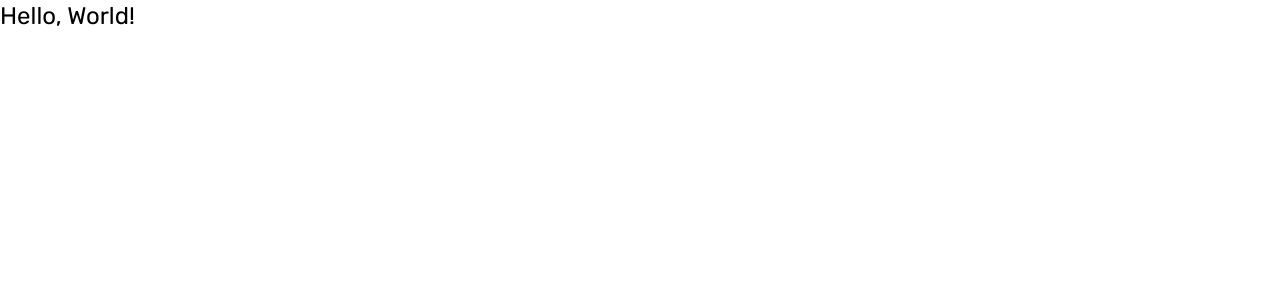
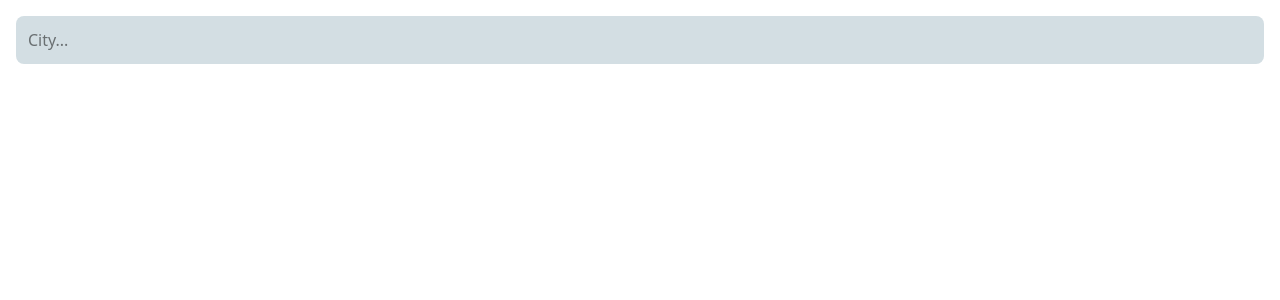
Before and after one commit to SerhiiRomaniukWD/weather-app, a React (Vite) app: page / in a window 1280 px wide. Shown: the top 300 px of the page. Built offline with nearby package versions, Linux system fonts and the light colour scheme.

Commit message:
added base layouts (Main, Item)

```diff
--- a/src/App.tsx
+++ b/src/App.tsx
@@ -1,5 +1,12 @@
+import { MainLayout } from "./components/MainLayout";
+import { SearchBar } from "./components/SearchBar";
+
 function App() {
-	return <h1 className="text-2xl font-rubik">Hello, World!</h1>;
+	return (
+		<MainLayout>
+			<SearchBar />
+		</MainLayout>
+	);
 }
 
 export default App;
--- /dev/null
+++ b/src/components/ItemLayout.tsx
@@ -0,0 +1,9 @@
+import { FC, ReactNode } from "react";
+
+type Props = {
+	children: ReactNode;
+};
+
+export const ItemLayout: FC<Props> = ({ children }) => {
+	return <div className="bg-item-light p-3 rounded-lg">{children}</div>;
+};
--- /dev/null
+++ b/src/components/MainLayout.tsx
@@ -0,0 +1,9 @@
+import { FC, ReactNode } from "react";
+
+type Props = {
+	children: ReactNode;
+};
+
+export const MainLayout: FC<Props> = ({ children }) => {
+	return <main className="p-4 h-screen bg-bg">{children}</main>;
+};
--- /dev/null
+++ b/src/components/SearchBar.tsx
@@ -0,0 +1,13 @@
+import { FC } from "react";
+
+import { ItemLayout } from "./ItemLayout";
+
+export const SearchBar: FC = () => {
+	return (
+		<ItemLayout>
+			<form>
+				<input type="text" placeholder="City..." />
+			</form>
+		</ItemLayout>
+	);
+};
--- a/src/index.css
+++ b/src/index.css
@@ -5,5 +5,12 @@
 @import "tailwindcss";
 
 @theme {
+	/* colors */
+	--color-black: #202020;
+	--color-main-bg: #f0f4f5;
+	--color-main-bg: #f0f4f5;
+	--color-item-light: #d3dee3;
+
+	/* fonts */
 	--font-rubik: "Rubik", sans-serif;
 }
```
